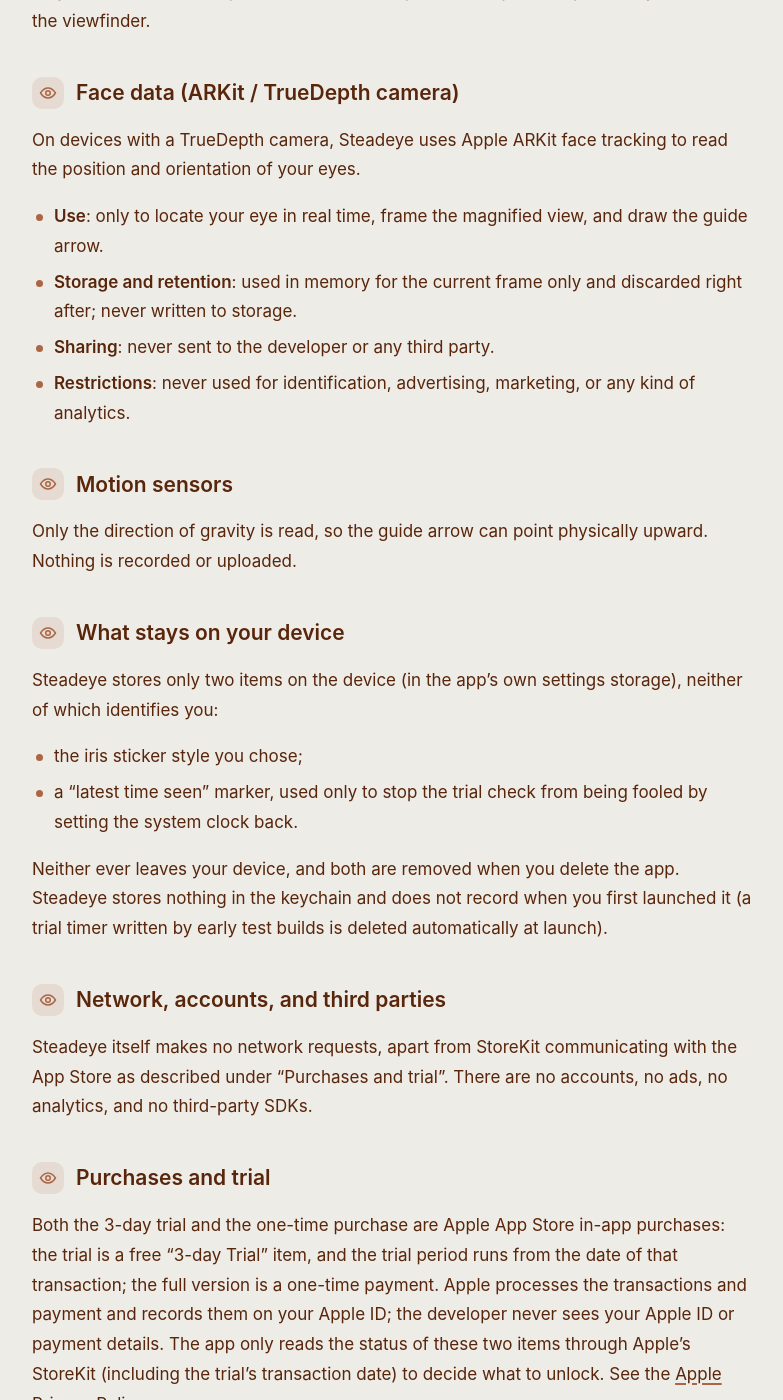
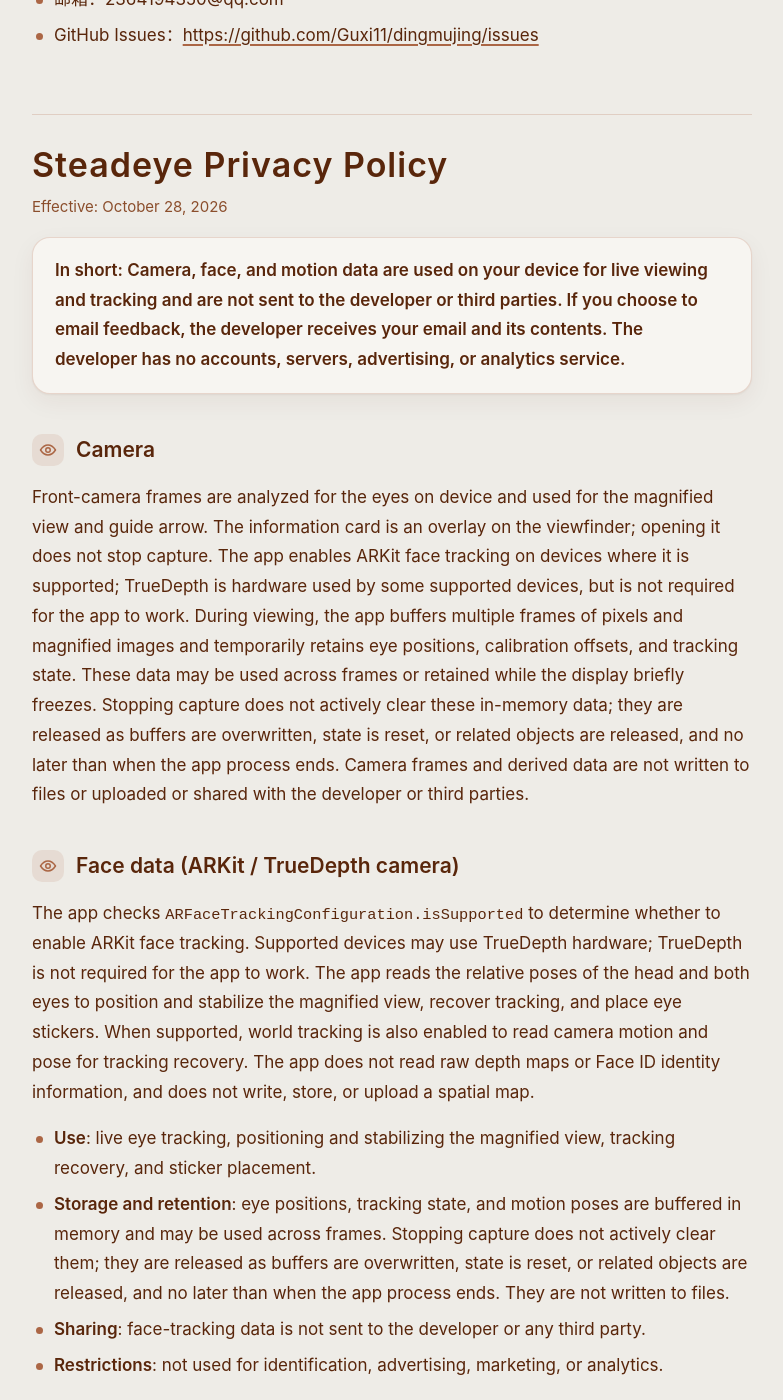
Before and after one commit to guxi11/dingmujing, a Jekyll site: the page built from PRIVACY.md, in a window 1280 px wide and 1400 px high, scrolled down 2637 px. Shown: the whole window, without its empty margins (248-1031 px from the left). Built offline with Jekyll 4.4.1, drawn with Linux system fonts in a browser that asks for light colours; our own code applies the rules of GitHub Pages for plain Markdown files; some of the changed text lies outside the part shown.

Commit message:
docs: correct privacy policy clock and keychain claims

```diff
--- a/PRIVACY.md
+++ b/PRIVACY.md
@@ -1,52 +1,52 @@
 # 定目镜（Steadeye）隐私政策
 
-生效日期：2026 年 10 月 5 日
+生效日期：2026 年 10 月 28 日
 
-**一句话：定目镜不收集、不保存、不上传你的任何个人数据。所有计算都在你的 iPhone 上实时完成，开发者没有服务器。**
+**一句话：相机、面部和运动数据仅在设备上用于实时取景与跟踪，不会发送给开发者或第三方。若你主动发送邮件反馈，开发者会收到邮件及其中的内容。开发者没有账号系统、服务器、广告或分析服务。**
 
 ## 相机
 
-前置摄像头画面只用于实时识别眼睛位置、在放大窗里显示放大画面和引导箭头。画面只在内存中逐帧处理：不保存、不截图、不录像、不上传。离开取景即停止采集。
+前置摄像头帧在设备内存中用于本机眼部分析、放大窗画面及引导箭头。信息卡以取景叠层显示，打开信息卡不会停止采集。应用在支持 ARKit 面部追踪的设备上启用该功能；TrueDepth 是部分支持设备使用的硬件能力，并非应用可用的必要条件。取景期间会在内存中缓存多帧像素和放大画面，并暂存眼部位置、标定偏移及追踪状态；这些数据可能跨帧使用，也可能在画面短暂冻结时继续保留。停止采集不会主动清空这些内存数据；它们随缓存覆盖、重置或对象释放而释放，最迟在应用进程结束时释放。相机画面及由此产生的数据不写入文件、不上传或共享给开发者或第三方。
 
 ## 面部数据（ARKit / 原深感摄像头）
 
-在带原深感（TrueDepth）摄像头的机型上，定目镜使用 Apple ARKit 人脸追踪读取眼部的位置与朝向。
+应用通过 `ARFaceTrackingConfiguration.isSupported` 判断是否启用 ARKit 面部追踪。支持设备可能使用 TrueDepth 硬件；TrueDepth 并非应用可用的必要条件。应用读取头部和双眼的相对位姿，用于放大窗定位与稳定、丢失后的跟踪找回及眼部贴图。设备支持时还会启用 world tracking，读取相机运动和位姿以辅助掉锚跟踪。应用不读取原始深度图或 Face ID 身份信息，也不会写入、保存或上传空间地图。
 
-- **用途**：仅用于实时定位眼睛、放大取景和绘制引导箭头。
-- **保存与保留**：只在内存中参与当前画面的计算，算完即丢弃，不写入任何存储。
-- **共享**：不发送给开发者或任何第三方。
-- **限制**：不用于身份识别、广告、营销或任何数据分析。
+- **用途**：用于实时眼部追踪、放大窗定位与稳定、跟踪找回和贴图。
+- **保存与保留**：眼部位置、追踪状态及运动位姿会在内存中缓存并可能跨帧使用；停止采集不会主动清空，数据随缓存覆盖、重置或对象释放而释放，最迟在应用进程结束时释放。不写入文件。
+- **共享**：面部追踪数据不发送给开发者或任何第三方。
+- **限制**：不用于身份识别、广告、营销或数据分析。
 
 ## 运动传感器
 
-只读取重力方向，用来让引导箭头指向物理上方。不记录、不上传。
+Core Motion 读取重力、姿态、旋转速率和用户加速度，用于引导箭头、界面朝向及跟踪。相关运动数据在设备内存中用于处理，不写入文件、不上传或共享。应用不读取 GPS 位置。
 
 ## 保存在设备上的内容
 
 定目镜只在本机（App 自己的设置存储里）保存两项与你身份无关的内容：
 
 - 你选择的虹膜贴图样式；
-- 一个「最近见过的时间」记号，只用于判断试用是否到期时防止把系统时间往回拨。
+- 一个「最近见过的时间」记号，用于判断购买权益时防止系统时间回拨。
 
-它们都不会离开你的设备，删除 App 即一并清除。定目镜不在钥匙串中保存任何内容，也不保存首次启动时间（早期测试版曾写入的试用计时项会在启动时自动删除）。
+App 不会主动上传这些设置。iOS 是否将 App 数据纳入系统备份由 iOS 和你的设备设置决定，因此这些内容不一定始终只保留在本机。删除 App 后，设备上的 App 数据按 iOS 的行为处理。新版不再写入或读取旧测试版留在钥匙串中的试用计时项；启动时会尝试删除该项，但删除失败时可能残留。App 也不保存首次启动时间。
 
 ## 网络、账号与第三方
 
-定目镜本身不发起任何网络请求（下方「购买与试用」经 Apple StoreKit 与 App Store 通信的除外）；没有账号，没有广告，没有统计分析，也没有任何第三方 SDK。
+定目镜没有账号系统、开发者服务器、广告或分析服务，也没有第三方 SDK。购买和恢复购买时，StoreKit 会与 Apple 通信。你点击政策或 GitHub Issues 链接后，浏览器会访问 GitHub Pages 或 GitHub；访问会涉及 IP 地址等网络信息，并受相应服务方的隐私政策约束。
 
 ## 购买与试用
 
-3 天试用与买断都是 Apple App Store 内购：试用是一件 0 元的「3-day Trial」，试用期从你领取它的交易日期起算；买断是一次性付费。交易与付款都由 Apple 处理并记在你的 Apple ID 上，开发者接触不到你的 Apple ID 或支付信息；App 只通过 Apple 的 StoreKit 读取这两件商品的交易状态（包括试用的交易日期）来决定是否解锁。相关处理适用 [Apple 隐私政策](https://www.apple.com/legal/privacy/)。
+App 启动时会通过 StoreKit 向 Apple 加载商品信息；购买与恢复购买由 Apple 处理。试用为 3 天、0 元的非消耗型内购，从原始交易日期起算且不会自动续费；买断为一次性付费。App 通过 StoreKit 读取交易权益以决定是否解锁。Apple 按其政策管理交易记录；开发者不运营账号或服务器。相关处理适用 [Apple 隐私政策](https://www.apple.com/legal/privacy/)。
 
 ## 反馈
 
-在 App 里点「写邮件反馈」会打开你的邮件 App，并在正文预填机型代号、iOS 版本和 App 版本，方便排查问题；发不发、写什么都由你决定，预填内容可以删改。你发来的邮件只用于回复和排查问题。
+在 App 里点「写邮件反馈」会打开你的邮件 App，并在正文预填机型代号、iOS 版本和 App 版本，方便排查问题；发不发、写什么都由你决定，预填内容可以删改。点击时 App 会将开发者邮箱复制到剪贴板，不会读取剪贴板内容。你主动发送的邮件会由开发者收到，并按回复和排查问题所需予以保留；如需删除已发送邮件中的内容，请联系下方邮箱提出请求。
 
 在 GitHub Issues 提交的内容公开可见，并适用 GitHub 的隐私条款；请不要在 Issues 里上传带有你面部的照片或录屏。
 
 ## 儿童
 
-定目镜不收集任何人的个人数据，包括儿童。
+相机、面部和运动数据不会发送给开发者。儿童或其监护人若主动发送邮件反馈，开发者会收到邮件及其中的个人信息；请只提供处理问题所需的内容，并可联系下方邮箱请求删除已发送邮件中的内容。
 
 ## 政策变更
 
@@ -63,53 +63,53 @@
 
 # Steadeye Privacy Policy
 
-Effective: October 5, 2026
+Effective: October 28, 2026
 
-**In short: Steadeye does not collect, store, or upload any of your personal data. Everything is computed in real time on your iPhone, and the developer runs no servers.**
+**In short: Camera, face, and motion data are used on your device for live viewing and tracking and are not sent to the developer or third parties. If you choose to email feedback, the developer receives your email and its contents. The developer has no accounts, servers, advertising, or analytics service.**
 
 ## Camera
 
-Front-camera frames are used only to locate your eye in real time and to show the magnified view and the guide arrow. Frames are processed in memory, one at a time: they are never saved, captured, recorded, or uploaded. Capture stops when you leave the viewfinder.
+Front-camera frames are analyzed for the eyes on device and used for the magnified view and guide arrow. The information card is an overlay on the viewfinder; opening it does not stop capture. The app enables ARKit face tracking on devices where it is supported; TrueDepth is hardware used by some supported devices, but is not required for the app to work. During viewing, the app buffers multiple frames of pixels and magnified images and temporarily retains eye positions, calibration offsets, and tracking state. These data may be used across frames or retained while the display briefly freezes. Stopping capture does not actively clear these in-memory data; they are released as buffers are overwritten, state is reset, or related objects are released, and no later than when the app process ends. Camera frames and derived data are not written to files or uploaded or shared with the developer or third parties.
 
 ## Face data (ARKit / TrueDepth camera)
 
-On devices with a TrueDepth camera, Steadeye uses Apple ARKit face tracking to read the position and orientation of your eyes.
+The app checks `ARFaceTrackingConfiguration.isSupported` to determine whether to enable ARKit face tracking. Supported devices may use TrueDepth hardware; TrueDepth is not required for the app to work. The app reads the relative poses of the head and both eyes to position and stabilize the magnified view, recover tracking, and place eye stickers. When supported, world tracking is also enabled to read camera motion and pose for tracking recovery. The app does not read raw depth maps or Face ID identity information, and does not write, store, or upload a spatial map.
 
-- **Use**: only to locate your eye in real time, frame the magnified view, and draw the guide arrow.
-- **Storage and retention**: used in memory for the current frame only and discarded right after; never written to storage.
-- **Sharing**: never sent to the developer or any third party.
-- **Restrictions**: never used for identification, advertising, marketing, or any kind of analytics.
+- **Use**: live eye tracking, positioning and stabilizing the magnified view, tracking recovery, and sticker placement.
+- **Storage and retention**: eye positions, tracking state, and motion poses are buffered in memory and may be used across frames. Stopping capture does not actively clear them; they are released as buffers are overwritten, state is reset, or related objects are released, and no later than when the app process ends. They are not written to files.
+- **Sharing**: face-tracking data is not sent to the developer or any third party.
+- **Restrictions**: not used for identification, advertising, marketing, or analytics.
 
 ## Motion sensors
 
-Only the direction of gravity is read, so the guide arrow can point physically upward. Nothing is recorded or uploaded.
+Core Motion reads gravity, attitude, rotation rate, and user acceleration for the guide arrow, interface orientation, and tracking. Motion data is processed in device memory and is not written to files, uploaded, or shared. The app does not access GPS location.
 
 ## What stays on your device
 
 Steadeye stores only two items on the device (in the app's own settings storage), neither of which identifies you:
 
 - the iris sticker style you chose;
-- a "latest time seen" marker, used only to stop the trial check from being fooled by setting the system clock back.
+- a "latest time seen" marker, used to prevent system clock rollback from affecting purchase entitlement checks.
 
-Neither ever leaves your device, and both are removed when you delete the app. Steadeye stores nothing in the keychain and does not record when you first launched it (a trial timer written by early test builds is deleted automatically at launch).
+The app does not actively upload these settings. Whether iOS includes app data in a system backup depends on iOS and your device settings, so this data may not always remain only on your device. App data on the device is handled according to iOS behavior when you delete the app. The current version no longer writes or reads the legacy trial timer stored in the keychain; at launch, it attempts to delete that item, but it may remain if deletion fails. The app does not store when you first launched it.
 
 ## Network, accounts, and third parties
 
-Steadeye itself makes no network requests, apart from StoreKit communicating with the App Store as described under "Purchases and trial". There are no accounts, no ads, no analytics, and no third-party SDKs.
+Steadeye has no account system, developer server, advertising, or analytics service, and no third-party SDKs. StoreKit communicates with Apple for purchases and restoration. When you tap a policy or GitHub Issues link, your browser visits GitHub Pages or GitHub; that access involves network information such as your IP address and is governed by the service provider's privacy policy.
 
 ## Purchases and trial
 
-Both the 3-day trial and the one-time purchase are Apple App Store in-app purchases: the trial is a free "3-day Trial" item, and the trial period runs from the date of that transaction; the full version is a one-time payment. Apple processes the transactions and payment and records them on your Apple ID; the developer never sees your Apple ID or payment details. The app only reads the status of these two items through Apple's StoreKit (including the trial's transaction date) to decide what to unlock. See the [Apple Privacy Policy](https://www.apple.com/legal/privacy/).
+At launch, the app uses StoreKit to load product information from Apple; Apple processes purchases and restoration. The trial is a free, non-consumable in-app purchase for three days, starting from the original transaction date and not auto-renewing. The full version is a one-time purchase. The app reads transaction entitlements through StoreKit to determine access. Apple manages transaction records under its policies; the developer does not operate an account system or server. See the [Apple Privacy Policy](https://www.apple.com/legal/privacy/).
 
 ## Feedback
 
-Tapping "Email Feedback" opens your mail app with your device model code, iOS version, and app version pre-filled to help diagnose issues. Whether and what you send is up to you, and you can edit or delete the pre-filled text. Emails are used only to reply and troubleshoot.
+Tapping "Email Feedback" opens your mail app with your device model code, iOS version, and app version pre-filled to help diagnose issues. Whether and what you send is up to you, and you can edit or delete the pre-filled text. When tapped, the app copies the developer's email address to the clipboard and does not read clipboard contents. Emails you choose to send are received by the developer and retained as needed to reply and troubleshoot. To request deletion of content in an email you sent, contact the email address below.
 
 Content posted to GitHub Issues is public and subject to GitHub's privacy terms. Please don't upload photos or recordings of your face there.
 
 ## Children
 
-Steadeye collects no personal data from anyone, including children.
+Camera, face, and motion data are not sent to the developer. If a child or their guardian chooses to email feedback, the developer receives the email and personal information it contains. Please provide only what is needed to address the issue; you may contact the email address below to request deletion of content in an email you sent.
 
 ## Changes
 
```
